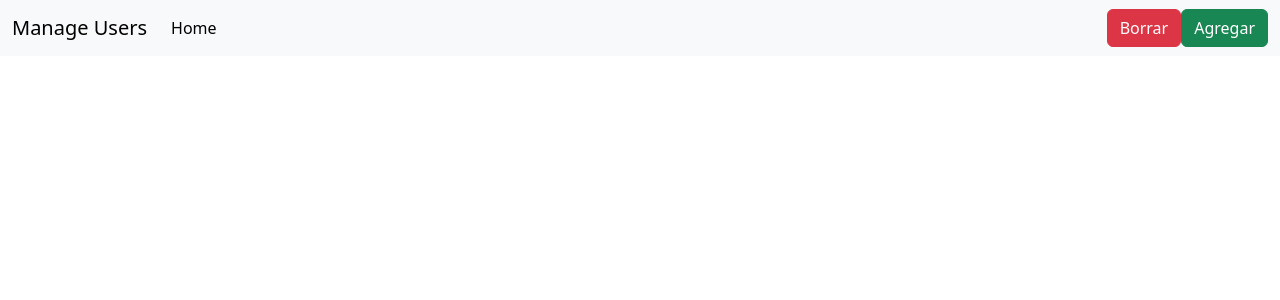
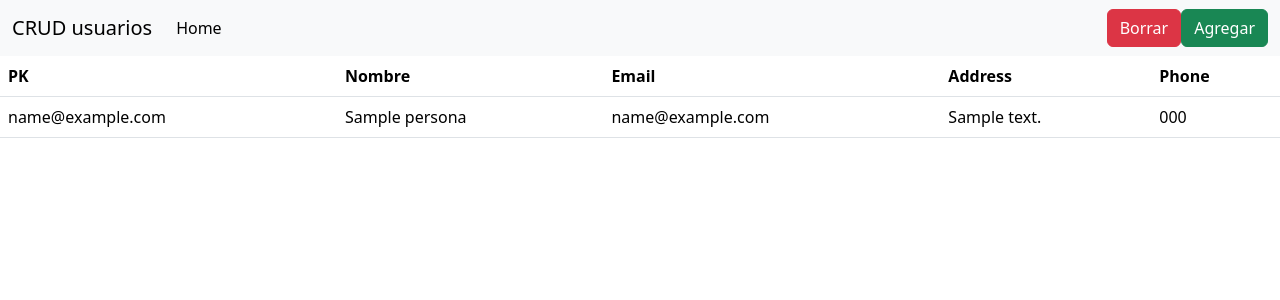
Before and after one commit to DanielRosadoRodriguez/as-crud, a Django app: page /users/ in a window 1280 px wide. Shown: the top 300 px of the page. Run offline with Django 4.2, Linux system fonts and the light colour scheme; tables that the repository leaves empty hold one stand-in row (values such as "Sample post").

Commit message:
feat: changed view users to use a table

```diff
--- a/crud/urls.py
+++ b/crud/urls.py
@@ -21,9 +21,9 @@ from registro import views
 
 urlpatterns = [
     path('admin/', admin.site.urls),
-    path('', views.index),
-    path('users/', views.users),
-    path('add/', views.add),
+    path('', views.index, name='index'),
+    path('users/', views.users, name='users'),
+    path('add/', views.add, name='add'),
     path('test_add_person/', views.test_add_person, name='test_add_person'),
     path('get_all_persons/', views.get_all_persons, name='get_all_persons'),
 ]
--- a/registro/templates/users.html
+++ b/registro/templates/users.html
@@ -1,10 +1,9 @@
 {% extends 'base.html' %}
 
 {% block content %}
-
   <nav class="navbar navbar-expand-lg bg-body-tertiary">
     <div class="container-fluid">
-      <a class="navbar-brand" href="#">Manage Users</a>
+      <a class="navbar-brand" href="#">CRUD usuarios</a>
       <button class="navbar-toggler" type="button" data-bs-toggle="collapse" data-bs-target="#navbarSupportedContent" aria-controls="navbarSupportedContent" aria-expanded="false" aria-label="Toggle navigation"><span class="navbar-toggler-icon"></span></button>
       <div class="collapse navbar-collapse" id="navbarSupportedContent">
         <ul class="navbar-nav me-auto mb-2 mb-lg-0">
@@ -15,11 +14,33 @@
         <form class="d-flex">
           <button class="btn btn-danger" type="submit">Borrar</button>
         </form>
-        <form class="d-flex" action="/add">
+        <form class="d-flex" action="{% url 'add'%}">
           <button class="btn btn-success" type="submit">Agregar</button>
         </form>
       </div>
     </div>
   </nav>
 
+  <table class="table table-hover">
+    <thead>
+      <tr>
+        <th scope="col">PK</th>
+        <th scope="col">Nombre</th>
+        <th scope="col">Email</th>
+        <th scope="col">Address</th>
+        <th scope="col">Phone</th>
+      </tr>
+    </thead>
+    <tbody class="">
+      {% for persona in persons %}
+        <tr>
+          <td>{{ persona.pk }}</td>
+          <td>{{ persona.name }}</td>
+          <td>{{ persona.email }}</td>
+          <td>{{ persona.address }}</td>
+          <td>{{ persona.phone }}</td>
+        </tr>
+      {% endfor %}
+    </tbody>
+  </table>
 {% endblock %}
--- a/registro/views.py
+++ b/registro/views.py
@@ -10,7 +10,7 @@ def index(request):
 
 
 def users(request):
-    return render(request, 'users.html')
+    return render(request, 'users.html', {'persons': Persona.objects.all()})
 
 
 def add(request):
@@ -24,6 +24,7 @@ def get_all_persons(request):
     for person in persons:
         print(person.name)
     return HttpResponse('Persons listed in console')
+
 
 
 def _add_person_to_db(data):
```
Also changed, not shown: registro/templates/index.html (+6 -1 lines).
